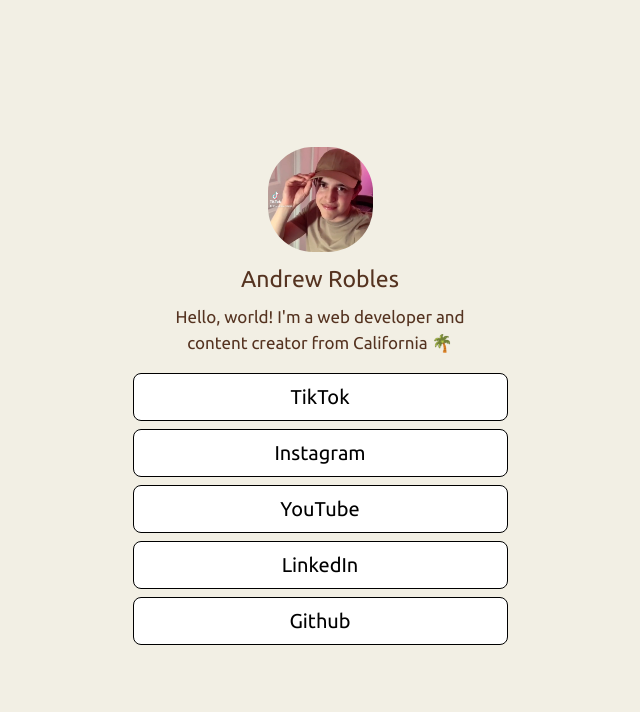
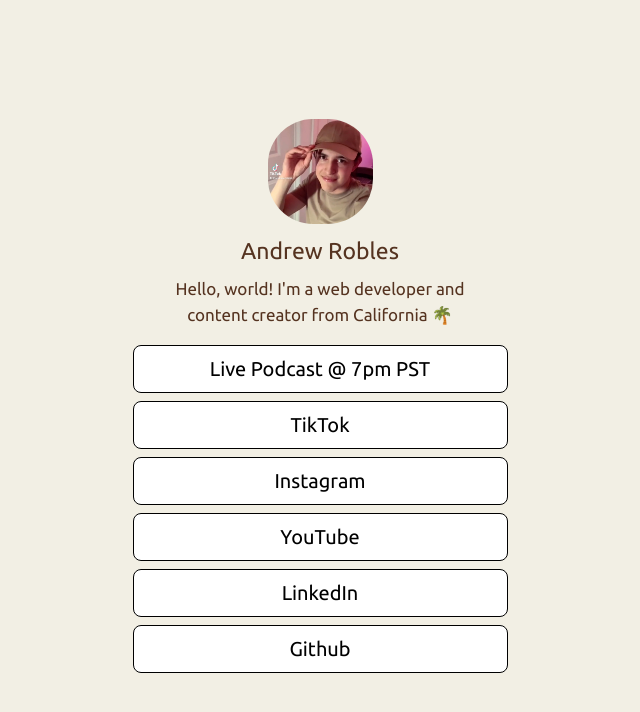
Before and after one commit to andrewrobles/FyrePage-Frontend, a Next.js app: page / in a window 1280 px wide. Shown: the top 712 px of the page, without its empty margins (320-960 px from the left). Built offline with nearby package versions, Linux system fonts and the light colour scheme.

Commit message:
Add podcast link

```diff
--- a/pages/index.js
+++ b/pages/index.js
@@ -5,6 +5,7 @@
 
 export default function Home() {
   const labels = [
+    'Live Podcast @ 7pm PST',
     'TikTok',
     'Instagram',
     'YouTube',
@@ -13,6 +14,7 @@
   ]
 
   const links = [
+    'https://dogehouse.tv/scheduled-room/8de54d48-05e1-48f5-9975-fd0c6cdb03ad',
     'https://www.tiktok.com/@andrew.robles',
     'https://www.instagram.com/andrewroblesdev/',
     'https://www.youtube.com/channel/UCqNGTj5w7NxE74m25So27gg',
```
